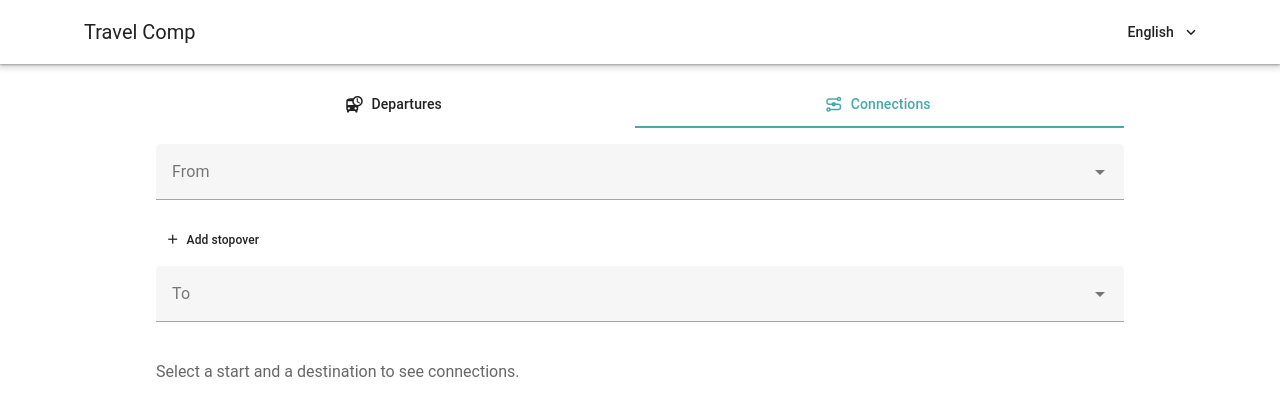
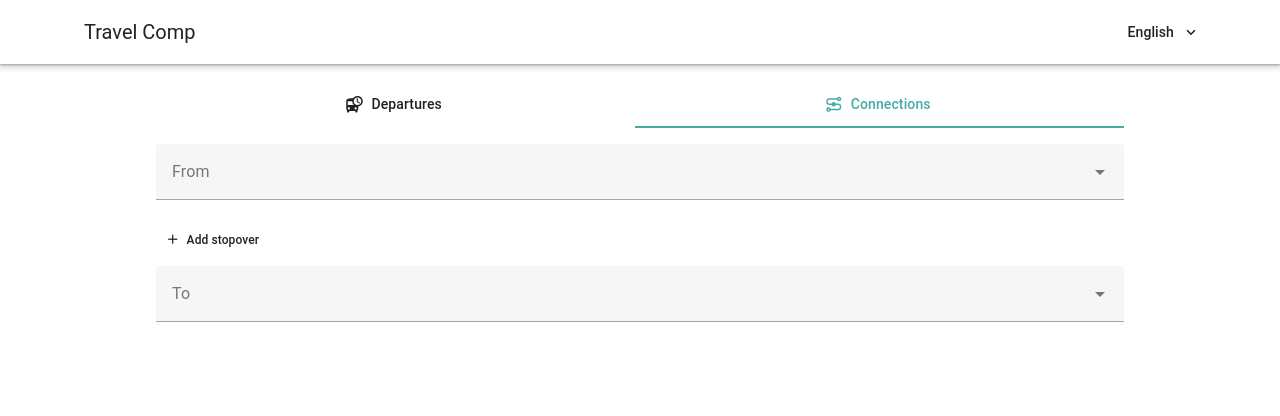
Before and after one commit to jackyscript/travel-comp, a Nuxt app: page /routing in a window 1280 px wide. Shown: the top 416 px of the page. Built offline with nearby package versions, Linux system fonts and the light colour scheme; some icons are missing.

Commit message:
remove prompt

```diff
--- a/app/components/RoutingSection.vue
+++ b/app/components/RoutingSection.vue
@@ -236,9 +236,6 @@
     <p v-else-if="journeyStatus === 'success' && startStation && destinationStation && !sameStation"
       class="text-body-1 text-medium-emphasis mt-4">
       {{ t("routing.noJourneys") }}
-    </p>
-    <p v-else-if="!startStation || !destinationStation" class="text-body-1 text-medium-emphasis mt-4">
-      {{ t("routing.prompt") }}
     </p>
 
     <template #fallback>
```
